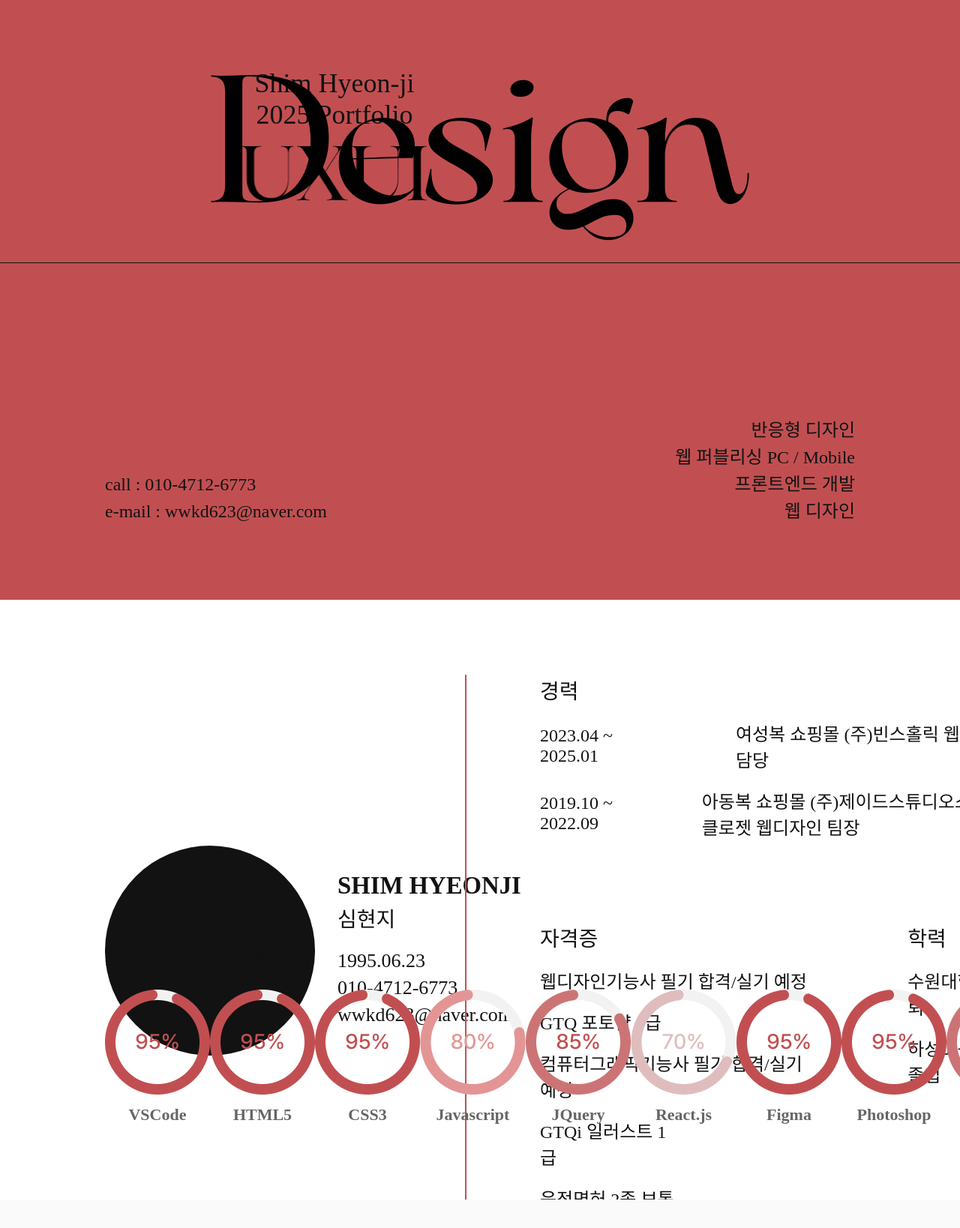
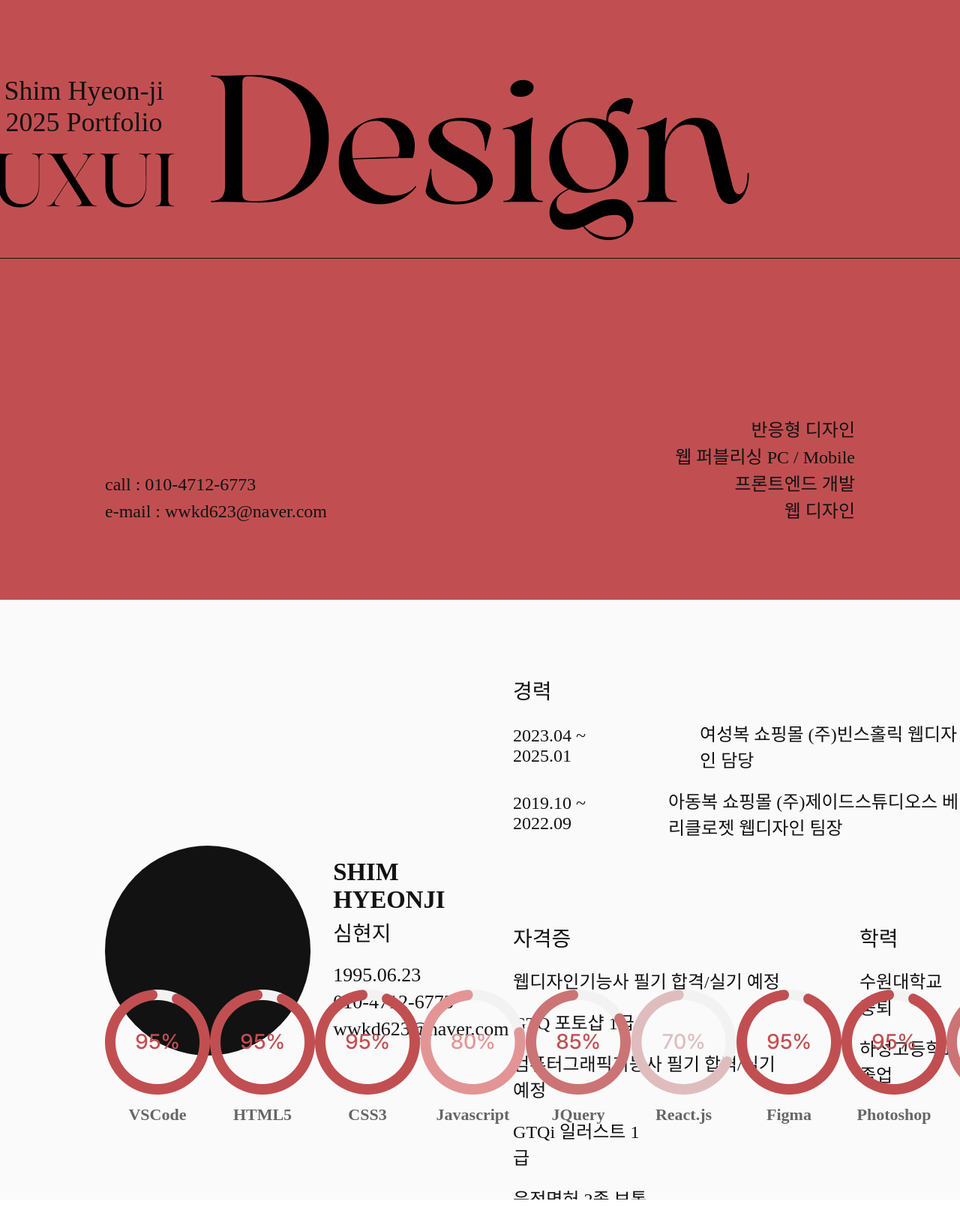
Before and after one commit to wwkd623/portfolio, a plain HTML site: page portfolio2025/index.html in a window 1280 px wide. Shown: the top 1638 px of the page at 75% size. Drawn offline with nearby package versions, Linux system fonts and the light colour scheme; a web font is replaced by a local one.

Commit message:
Add files via upload

```diff
--- a/portfolio2025/css/main.css
+++ b/portfolio2025/css/main.css
@@ -19,30 +19,38 @@ section{overflow: hidden; padding: 100px 140px;}
     background: #c14f51;
     position: relative;
 }
+#cover .main_tit::after{
+    content: "";
+    width: 1920px;
+    height: 1px;
+    position: absolute;
+    left: -290px;
+    bottom: -20px;
+    background: #121212;
+}
 #cover .main_tit{
     position: absolute;
     left: 50%;
     transform: translateX(-50%);
     top: 100px;
 }
-#cover .sub_tit{
-    width: 248px;
+#cover .main_tit .sub_tit{
     position: absolute;
-    left: 322px;
-    top: 90px;
+    left: -290px;
+    top: 0;
 }
-#cover .sub_tit p{
+#cover .main_tit .sub_tit p{
     width: 100%;
     text-align: center;
     font-size: 36px;
     font-weight: 100;
     line-height: 42px;
 }
-#cover .sub_tit .uxui_img{
+#cover .main_tit .sub_tit .uxui_img{
     width: 100%;
     margin-top: 20px;
 }
-#cover .sub_tit .uxui_img img{
+#cover .main_tit .sub_tit .uxui_img img{
     width: 100%;
 }
 #cover .under_txt_wrap{
@@ -63,21 +71,12 @@ section{overflow: hidden; padding: 100px 140px;}
     font-weight: 300;
     line-height: 36px;
 }
-#cover .line_cover{
-    width: 1598px;
-    height: 1px;
-    position: absolute;
-    right: 0;
-    top: 350px;
-    background: #121212;
-}
 /* 표지영역 */
 
 /* 프로필영역 */
 #profile{
     width: 100%;
     height: 100vh;
-    background: #fff;
     position: relative;
 }
 #profile .profile_wrap{
@@ -86,8 +85,7 @@ section{overflow: hidden; padding: 100px 140px;}
     justify-content: space-between;
     align-items: center;
 }
-#profile .profile_wrap .profile_card{
-    width: 580px;
+.profile_card{
     display: flex;
     gap: 30px;
     align-items: center;
@@ -109,26 +107,20 @@ section{overflow: hidden; padding: 100px 140px;}
 .profile_card .info .name p{
     font-weight: 300;
 }
-.profile_card .info ul.etc{
-    width: 270px;
-}
 .profile_card .info ul.etc li{
     font-size: 26px;
     font-weight: 100;
     line-height: 36px;
 }
+.line_profile{
+    width: 2px;
+    height: 440px;
+    background: #c14f51;
+}
 .stat_wrap{
-    width: 890px;
+    min-width: 890px;
+    min-width: 60%;
     position: relative;
-}
-.stat_wrap::before{
-    content: "";
-    width: 2px;
-    height: 100%;
-    background: #c14f51;
-    position: absolute;
-    left: -100px;
-    top: 0;
 }
 .stat_wrap h4{
     font-size: 28px;
@@ -217,11 +209,11 @@ section{overflow: hidden; padding: 100px 140px;}
 #index{
     width: 100%;
     height: 100vh;
+    background: #fff;
     display: flex;
     justify-content: space-between;
     align-items: flex-start;
 }
-#index .tit{}
 #index .tit .index_img{
     position: relative;
     margin-bottom: 80px;
@@ -244,35 +236,35 @@ section{overflow: hidden; padding: 100px 140px;}
     line-height: 36px;
 }
 #index .gallery{
-    width: 900px;
-    height: 700px;
+    width: 58%;
+    height: 100%;
     position: relative;
 }
 #index .gallery>div{
-    width: 440px;
+    width: 49%;
     background: #121212;
     border-radius: 28px;
 }
 #index .gallery .rwd{
-    height: 440px;
+    height: 68%;
     position: absolute;
     left: 0;
     top: 0;
 }
 #index .gallery .wd{
-    height: 240px;
+    height: 30%;
     position: absolute;
     left: 0;
     bottom: 0;
 }
 #index .gallery .frontend{
-    height: 240px;
+    height: 30%;
     position: absolute;
     right: 0;
     top: 0;
 }
 #index .gallery .publish{
-    height: 440px;
+    height: 68%;
     position: absolute;
     right: 0;
     bottom: 0;
@@ -328,16 +320,16 @@ header ul.nav{
     align-items: center;
 }
 header ul.nav li:nth-child(1){
-    width: 210px;
+    width: 207px;
 }
 header ul.nav li:nth-child(2){
     width: 170px;
 }
 header ul.nav li:nth-child(3){
-    width: 250px;
+    width: 247px;
 }
 header ul.nav li:nth-child(4){
-    width: 140px;
+    width: 132px;
 }
 header ul.nav li{
     position: relative;
--- a/portfolio2025/index.html
+++ b/portfolio2025/index.html
@@ -9,6 +9,7 @@
 <body>
     <!-- 표지영역 -->
     <section id="cover">
+        <div class="main_tit">
             <div class="sub_tit">
                 <p>Shim Hyeon-ji</p>
                 <p class="num">2025 Portfolio</p>
@@ -16,10 +17,10 @@
                     <img src="./images/tit_uxui.png" alt="uxui텍스트">
                 </div>
             </div>
-        <div class="main_tit">
+            <div class="design_img">
                 <img src="./images/tit_Design.png" alt="design텍스트">
             </div>
-        <div class="line_cover"></div>
+        </div>
         <div class="under_txt_wrap">
             <ul class="contect">
                 <li class="num">call : 010-4712-6773</li>
@@ -52,6 +53,7 @@
                     </ul>
                 </div>
             </div>
+            <div class="line_profile"></div>
             <div class="stat_wrap">
                 <div class="experience">
                     <h4>경력</h4>
```
Lines whose indentation alone changed are shown as unchanged.
